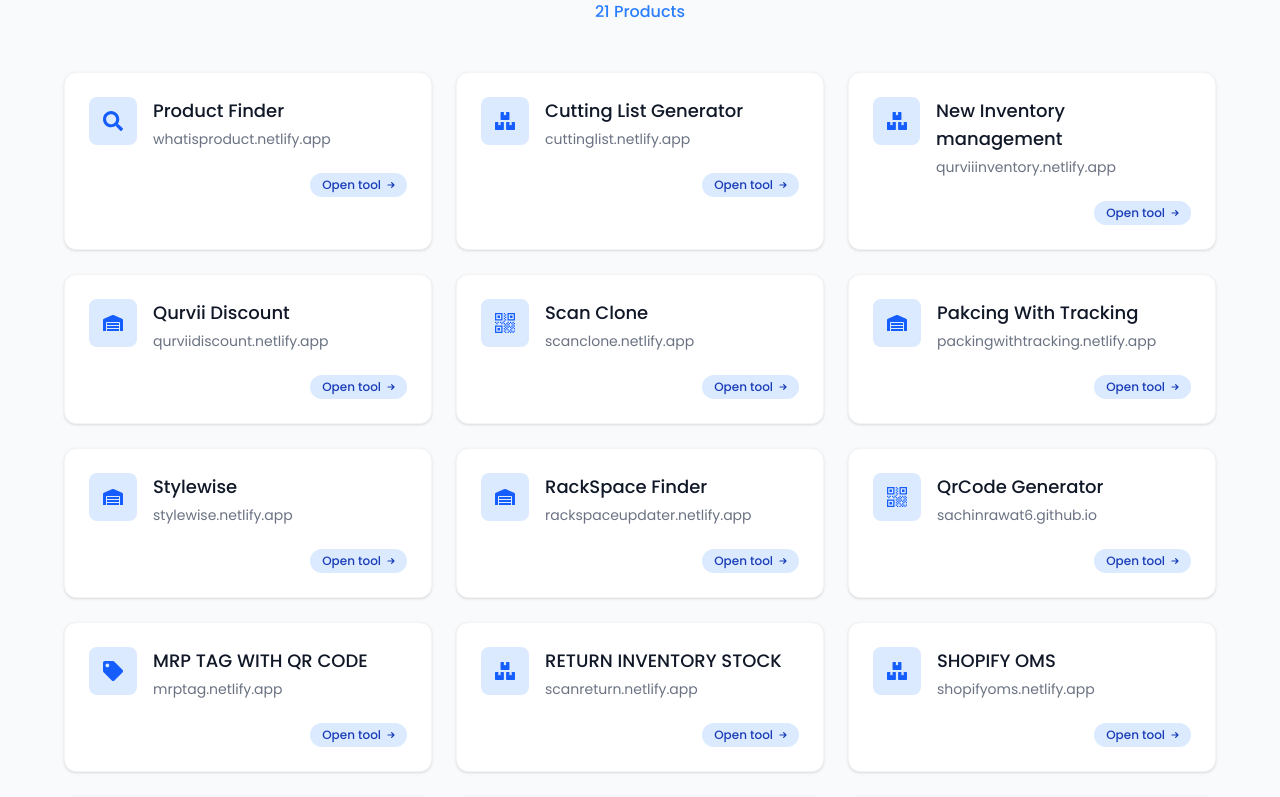
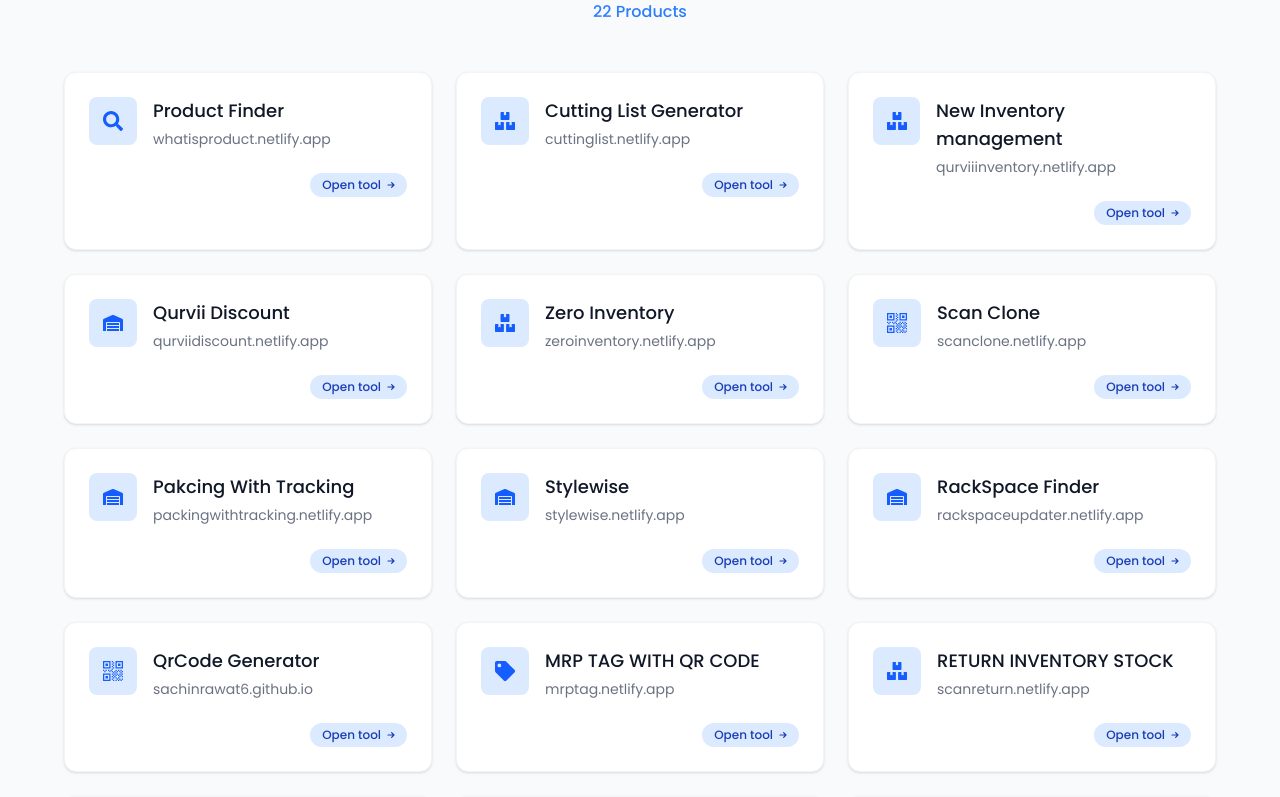
Before and after one commit to Sachinrawat6/tool, a React (Vite) app: page / in a window 1280 px wide. Shown: the part 1016-1813 px from the top of the page. Built offline with nearby package versions, Linux system fonts and the light colour scheme.

Commit message:
zero inventory app added

```diff
--- a/src/components/Tools.jsx
+++ b/src/components/Tools.jsx
@@ -39,6 +39,11 @@
     header: "Qurvii Discount",
     url: "https://qurviidiscount.netlify.app",
     icon: <FaWarehouse />,
+  },
+   {
+    header: "Zero Inventory",
+    url: "https://zeroinventory.netlify.app",
+    icon: <FaBoxes />,
   },
    {
     header: "Scan Clone",
```
